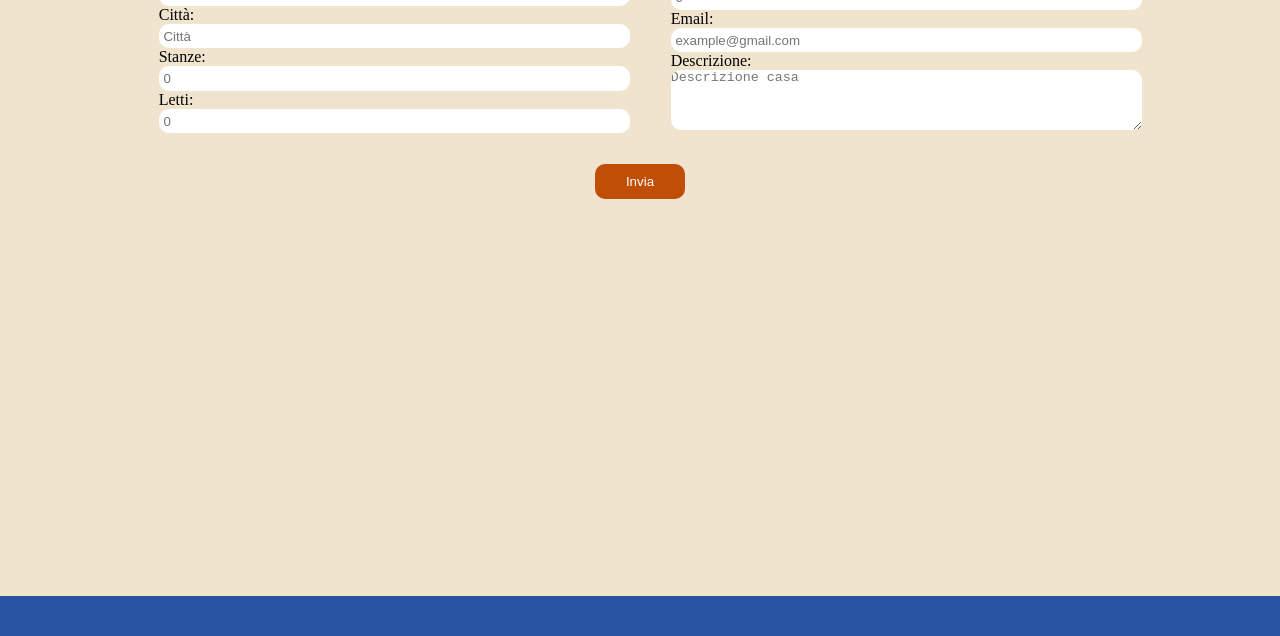
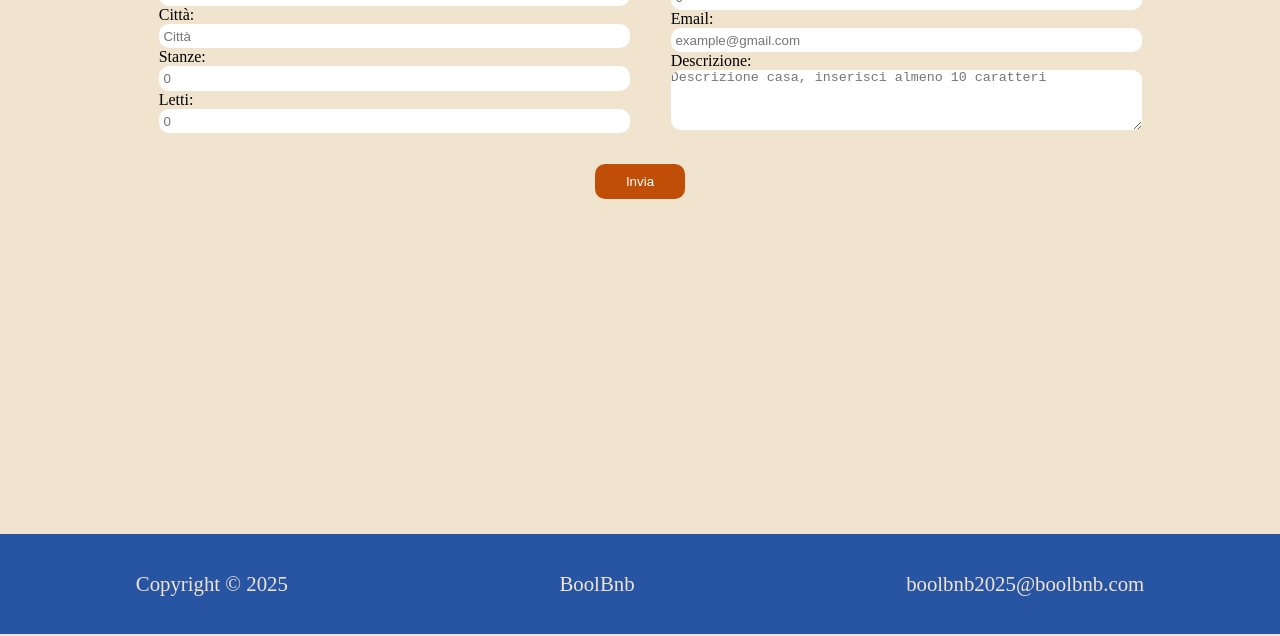
Before and after one commit to MarcoMechini/BoolBnB, a React (Vite) app: page /Inserimento in a window 1280 px wide. Shown: the part 300-936 px from the top of the page. Built offline with nearby package versions, Linux system fonts and the light colour scheme; no server answers.

Commit message:
fix:aggiunto nel placeholder minimo caratteri

```diff
--- a/src/Components/AppFooter.module.css
+++ b/src/Components/AppFooter.module.css
@@ -1,5 +1,5 @@
 .footer{
-    margin-top: 31%;
+    margin-top: 335px;
     background-color: #2754a3;
     height: 100px;
     display: flex;
--- a/src/pages/PaginaInserimento.jsx
+++ b/src/pages/PaginaInserimento.jsx
@@ -164,7 +164,7 @@ function PaginaInserimento() {
                         <input type="email" onChange={handleInputChange} value={formData.email} name="email" id="email" placeholder="example@gmail.com" onKeyDown={handleKeyUp} />
                         {errors.email && <p className={`${style.error}`}>{errors.email}</p>}
                         <label htmlFor="descr">Descrizione: </label>
-                        <textarea onChange={handleInputChange} value={formData.descr} name="descr" id="descr" rows="4" placeholder="Descrizione casa" onKeyUp={handleKeyUp} />
+                        <textarea onChange={handleInputChange} value={formData.descr} name="descr" id="descr" rows="4" placeholder="Descrizione casa, inserisci almeno 10 caratteri" onKeyUp={handleKeyUp} />
                     </div>
                 </form>
                  <button className={`${style.buttonInvio}`} onClick={handleSubmit}>Invia</button>
```
